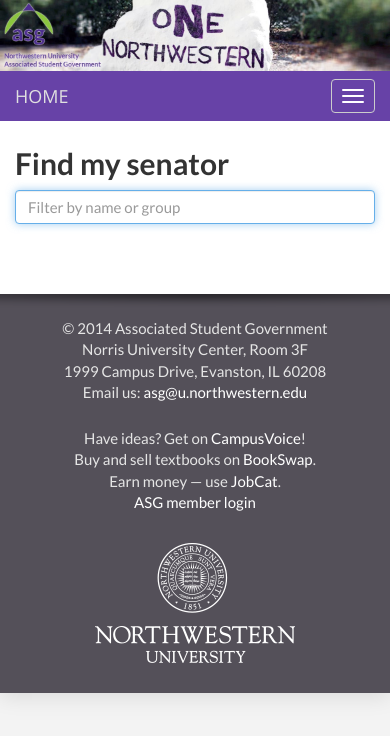
After one commit to nuasg/asg.northwestern.edu, a Django app: page /find-my-senator/ in a window 390 px wide. The commit adds this page. Shown: the top 736 px of the page. Run offline with Django 3.2, Linux system fonts and the light colour scheme; data that the repository does not hold is empty; some libraries are stand-ins or nearby versions.

Commit message:
Address homepage slideshow, add find senator page

```diff
--- a/asg/admin.py
+++ b/asg/admin.py
@@ -27,8 +27,9 @@ class LegislationAdmin(admin.ModelAdmin):
         'status': admin.VERTICAL,
     }
 
-class HomepageSlideAdmin(admin.ModelAdmin):
+class HomepageSlideAdmin(ImageCroppingMixin, admin.ModelAdmin):
     list_display = ('caption', 'order', 'active')
+    ordering = ('-active', 'order', 'caption')
 
 class ApprovedUserAdmin(admin.ModelAdmin):
     list_display = ('netid', 'position')
--- a/asg/models.py
+++ b/asg/models.py
@@ -25,7 +25,7 @@ class News(models.Model):
     date_posted = models.DateTimeField(auto_now_add=True)
 
     class Meta:
-        verbose_name_plural = 'News Articles'
+        verbose_name_plural = 'News Updates'
 
     def __unicode__(self):
         return '%s: %s' % (self.date_posted.date(), self.title)
@@ -183,8 +183,10 @@ class GoogleCalendar(models.Model):
         self.calendar_id = path.split('/')[3]
         super(GoogleCalendar, self).save(*args, **kwargs)
 
+min_slide_size = '640x400'
 class HomepageSlide(models.Model):
-    image = models.ImageField(upload_to='homepage_slides')
+    image = ImageCropField(upload_to='homepage_slides', help_text='An image with minimum %s resolution' % min_slide_size)
+    image_crop = ImageRatioField('image', min_slide_size, size_warning=True)
     link = models.URLField(blank=True)
     caption = models.CharField(max_length=255, blank=True)
     active = models.BooleanField(default=True)
--- a/asg/urls.py
+++ b/asg/urls.py
@@ -19,6 +19,7 @@ urlpatterns = patterns('asg.views',
     url(r'^contact/', 'contact'),
     url(r'^cabinet/', 'cabinet'),
     url(r'^senators/', 'senators'),
+    url(r'^find-my-senator/', 'find_my_senator'),
     url(r'^projects/(?P<id>\d+)/([\w-]+/)?$', 'view_project'),
     url(r'^projects/', 'projects'),
     url(r'^people/(?P<id>\d+)/([\w-]+/)?$', 'people'),
--- a/asg/views.py
+++ b/asg/views.py
@@ -108,6 +108,10 @@ def senators(request):
     senators = Person.objects.filter(positions__name='Senator')
     return render_to_response('senators.html', locals())
 
+def find_my_senator(request):
+    senators = Person.objects.filter(positions__name='Senator')
+    return render_to_response('find-my-senator.html', locals())
+
 def projects(request):
     # iterator() doesn't supply count()
     projects = list(Project.objects.filter(active=True))
--- a/templates/contact.html
+++ b/templates/contact.html
@@ -5,6 +5,11 @@
 
 {% block head %}
 <link rel="stylesheet" href="{% static 'tablesaw/tablesaw.stackonly.css' %}">
+<style>
+body {
+  overflow: hidden;
+}
+</style>
 {% endblock head %}
 
 {% block content %}
--- /dev/null
+++ b/templates/find-my-senator.html
@@ -0,0 +1,57 @@
+{% extends 'base.html' %}
+{% load staticfiles %}
+
+{% block title %}Find my senator | Associated Student Government{% endblock title %}
+
+{% block head %}
+<link rel="stylesheet" href="{% static 'tablesaw/tablesaw.stackonly.css' %}">
+{% endblock head %}
+
+{% block content %}
+<div class="row">
+  <div class="col-md-12">
+    <h1>Find my senator</h1>
+    <p><input class="senator-search form-control" placeholder="Filter by name or group" autofocus></p>
+    <table class="table senator-table tablesaw tablesaw-stack" data-mode="stack">
+      <thead>
+        <tr>
+          <th>Name</th>
+          <th>Groups</th>
+          <th>Email</th>
+          <th>Options</th>
+        </tr>
+      </thead>
+      <tbody>
+        {% for senator in senators %}
+        <tr>
+          <td class="searchable"><a href="/people/{{ senator.id }}/{{ senator.full_name|slugify }}/">{{ senator.full_name }}</a></td>
+          <td class="searchable">{{ senator.groups_represented }}</td>
+          <td><a href="mailto:{{ senator.email }}">Email {{ senator.first_name }}</a></td>
+          <td><a href="#">Make {{ senator.first_name }} my senator</a></td>
+        </tr>
+        {% endfor %}
+      </tbody>
+    </table>
+  </div>
+</div>
+{% endblock content %}
+
+{% block scripts %}
+<script src="{% static 'tablesaw/tablesaw.stackonly.js' %}"></script>
+<script>
+/* via StackOverflow */
+var $rows = $('.senator-table tbody tr');
+var filterTable = function() {
+  var val = $.trim($(this).val()).replace(/ +/g, ' ').toLowerCase();
+
+  $rows.show().filter(function() {
+    var text = $(this).children('.searchable').text().replace(/\s+/g, ' ').toLowerCase();
+    return !~text.indexOf(val);
+  }).hide();
+}
+$('.senator-search').keyup(filterTable);
+
+/* Filter using previous value, e.g. when user hits back from profile */
+filterTable.call($('.senator-search'));
+</script>
+{% endblock scripts %}
--- a/templates/list_news.html
+++ b/templates/list_news.html
@@ -6,6 +6,8 @@
 <style>
 .news + .news {
   margin-top: 40px;
+  padding-top: 10px;
+  border-top: 1px solid #ddd;
 }
 </style>
 {% endblock head %}
```
Also changed, not shown: templates/home.html (+7 -5 lines), asg/migrations/0012_auto__add_field_homepageslide_image_crop.py (added).
